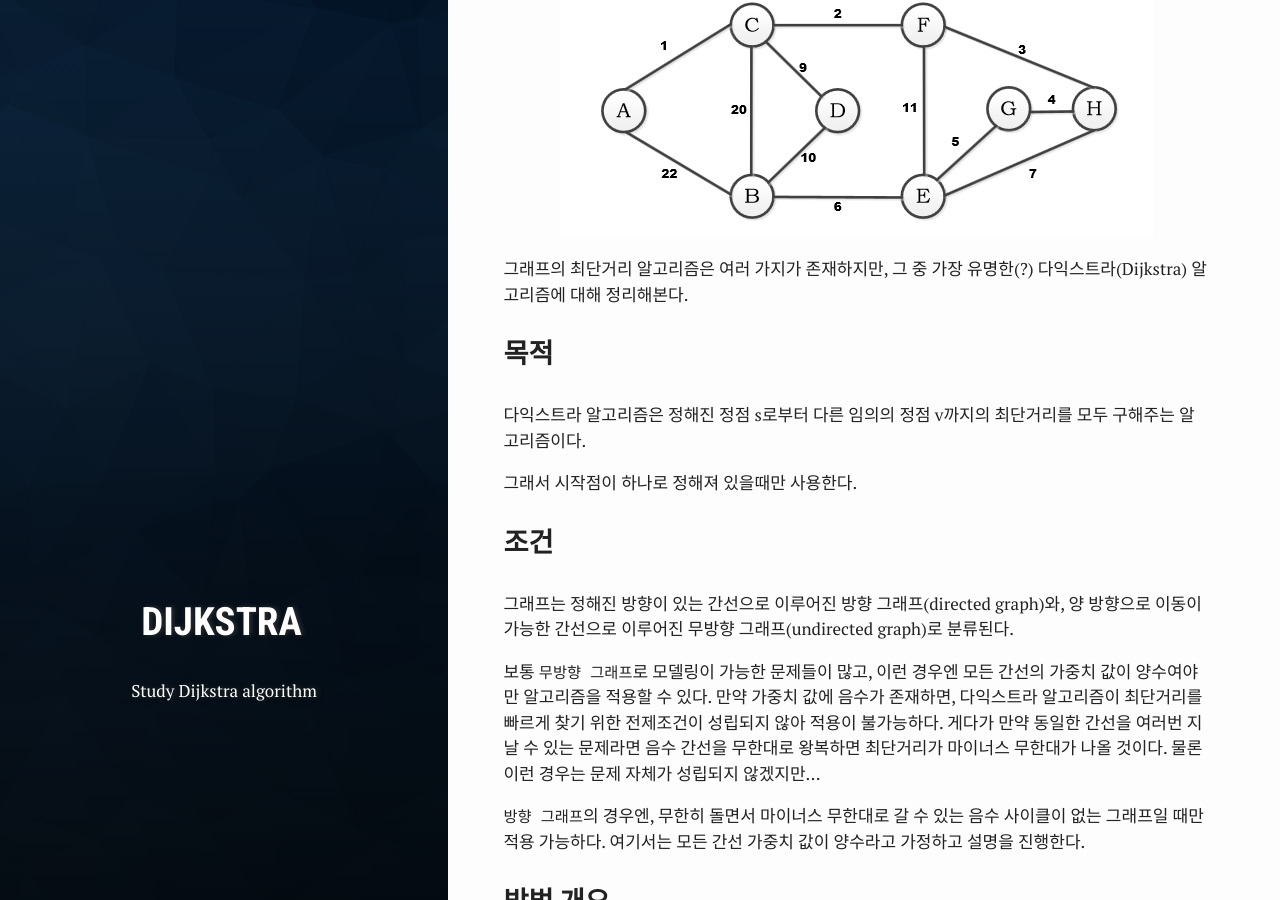
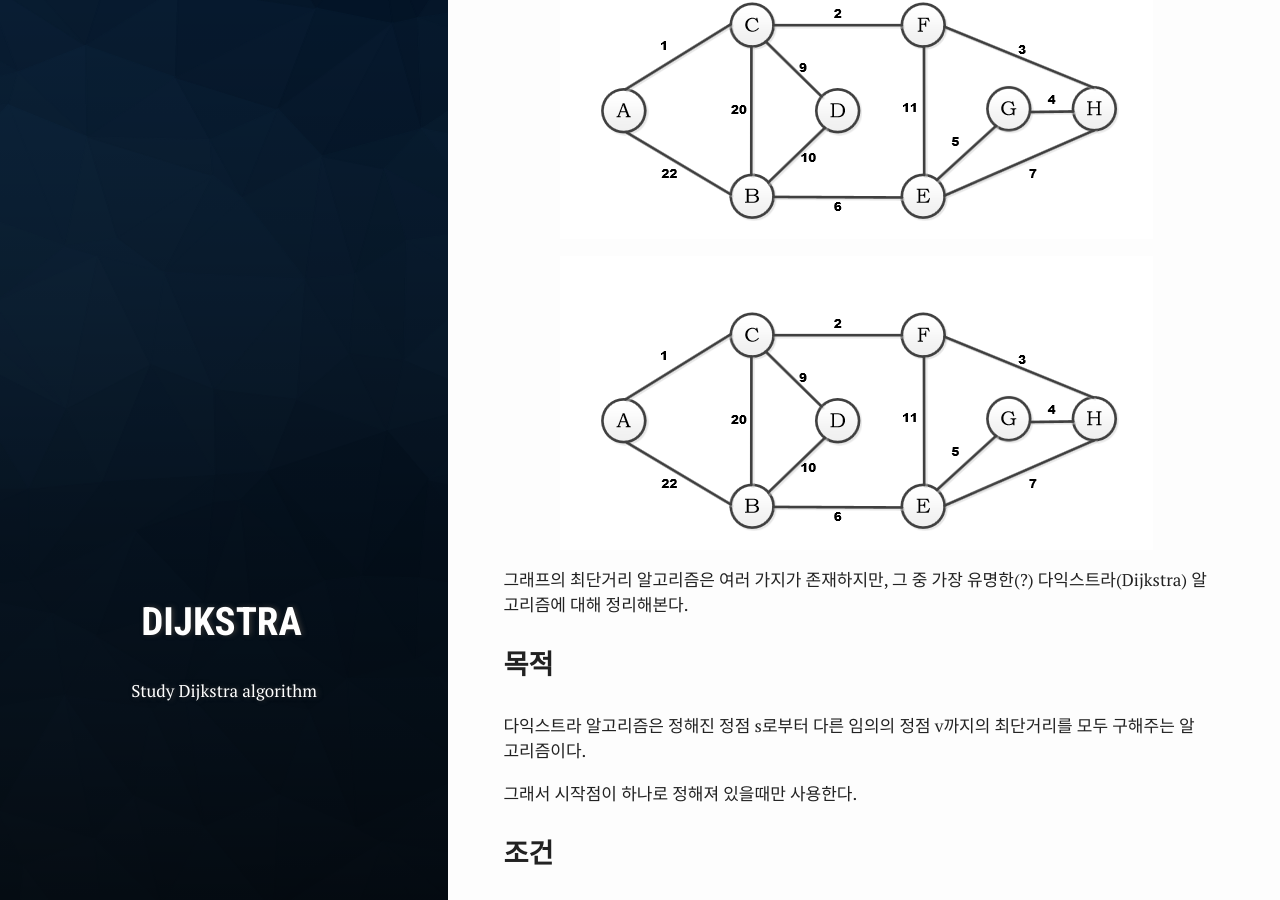
Before and after one commit to hannwi/github.io, a Jekyll site: the page built from _posts/2020-02-11-Algorithm-Dijkstra.md, in a window 1280 px wide and 900 px high, scrolled down 528 px. Built offline with Jekyll 4.4.1, drawn with Linux system fonts in a browser that asks for light colours.

Commit message:
Update 2020-02-11-Algorithm-Dijkstra.md

```diff
--- a/_posts/2020-02-11-Algorithm-Dijkstra.md
+++ b/_posts/2020-02-11-Algorithm-Dijkstra.md
@@ -16,7 +16,9 @@ author: Hannwi
 보통 그래프에는 `정점(node)`과 `간선(edge)`이 존재하고, 간선에 `가중치(weight)`가 부여된다. (가중치가 없을 때는 모든 간선이 1 값을 갖는다.
 `최단거리`란, 특정 시작 정점에서 종료 정점으로 이동하기 위해 지나는 간선의 가중치 합이 가장 작은 경우를 의미한다.
 
-![undirected-graph](/assets/images/algorithm/dijkstra/undirected_graph.png "Optional title")
+![undirected-graph](/assets/images/algorithm/dijkstra/undirected_graph.png)
+
+<img align="center" src="/assets/images/algorithm/dijkstra/undirected_graph.png">
 
 그래프의 최단거리 알고리즘은 여러 가지가 존재하지만, 그 중 가장 유명한(?) 다익스트라(Dijkstra) 알고리즘에 대해 정리해본다.
 
```
